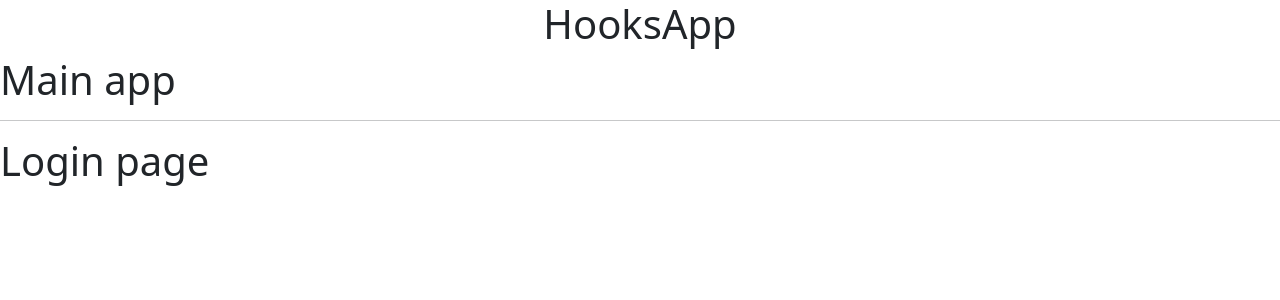
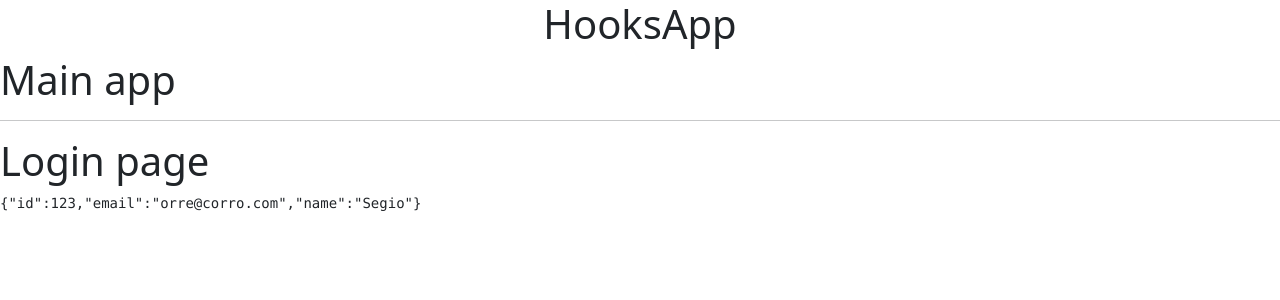
Before and after one commit to RunyShark/hooks-to-learn, a React (Vite) app: page /login in a window 1280 px wide. Shown: the top 300 px of the page. Built offline with nearby package versions, Linux system fonts and the light colour scheme.

Commit message:
useContext

```diff
--- a/src/components/11-useContex/MainApp.jsx
+++ b/src/components/11-useContex/MainApp.jsx
@@ -1,16 +1,18 @@
-import { Route, Routes } from "react-router-dom";
-import { AboutPage, LoginPage, HomePage } from "./pages";
-
+import { Route, Routes, Navigate } from "react-router-dom";
+import { AboutPage, LoginPage, HomePage, ErrorPage } from "./pages";
+import { UserProvider } from "../context";
 export const MainApp = () => {
   return (
-    <>
+    <UserProvider>
       <h1>Main app</h1>
       <hr />
       <Routes>
         <Route path="/" element={<HomePage />} />
-        <Route path="/login" element={<LoginPage />} />
-        <Route path="/aboutPage" element={<AboutPage />} />
+        <Route path="login" element={<LoginPage />} />
+        <Route path="aboutPage" element={<AboutPage />} />
+        <Route path="error" element={<ErrorPage />} />
+        <Route path="*" element={<Navigate to="/error" />} />
       </Routes>
-    </>
+    </UserProvider>
   );
 };
--- /dev/null
+++ b/src/components/11-useContex/pages/ErrorPage.jsx
@@ -0,0 +1,5 @@
+import React from "react";
+
+export const ErrorPage = () => {
+  return <h1>Pagina no existe</h1>;
+};
--- a/src/components/11-useContex/pages/LoginPage.jsx
+++ b/src/components/11-useContex/pages/LoginPage.jsx
@@ -1,9 +1,13 @@
-import React from "react";
+import { useContext } from "react";
+import { UserContex } from "../../context";
 
 export const LoginPage = () => {
+  const { user } = useContext(UserContex);
+
   return (
     <>
       <h1>Login page</h1>
+      <pre>{JSON.stringify(user)}</pre>
     </>
   );
 };
--- a/src/components/11-useContex/pages/index.jsx
+++ b/src/components/11-useContex/pages/index.jsx
@@ -1,3 +1,4 @@
 export * from "./AboutPage";
 export * from "./HomePage";
 export * from "./LoginPage";
+export * from "./ErrorPage";
--- /dev/null
+++ b/src/components/context/UserContex.jsx
@@ -0,0 +1,3 @@
+import { createContext } from "react";
+
+export const UserContex = createContext();
--- /dev/null
+++ b/src/components/context/UserProvider.jsx
@@ -0,0 +1,12 @@
+import React from "react";
+import { UserContex } from "./";
+const obj = {
+  id: 123,
+  email: "orre@corro.com",
+  name: "Segio",
+};
+export const UserProvider = ({ children }) => {
+  return (
+    <UserContex.Provider value={{ user: obj }}>{children}</UserContex.Provider>
+  );
+};
--- /dev/null
+++ b/src/components/context/index.jsx
@@ -0,0 +1,2 @@
+export * from "./UserContex";
+export * from "./UserProvider";
```
